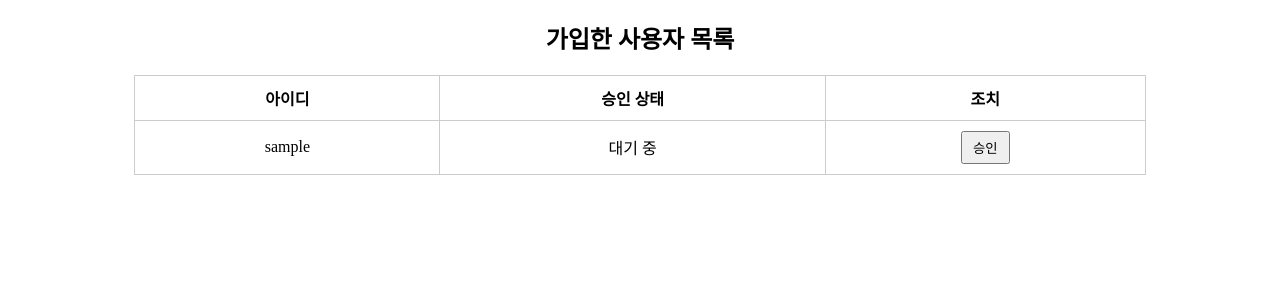
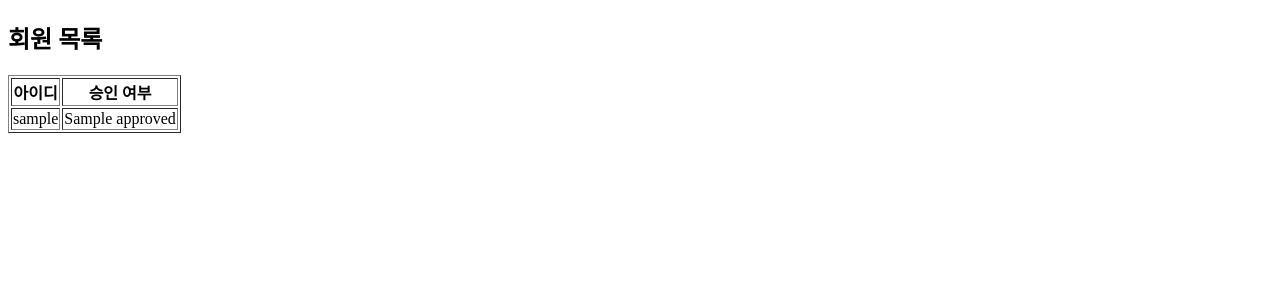
Before and after one commit to parkdonghyun1993/kream-auth-server, a Flask app: page /admin in a window 1280 px wide. Shown: the top 300 px of the page. Run offline with Flask 3, Linux system fonts and the light colour scheme; a database or web service that is not in the repository returns one stand-in record (values such as "Sample title").

Commit message:
Update admin.html

```diff
--- a/server_project/templates/admin.html
+++ b/server_project/templates/admin.html
@@ -1,42 +1,27 @@
+<!-- server_project/templates/admin.html -->
 <!DOCTYPE html>
 <html lang="ko">
 <head>
     <meta charset="UTF-8">
     <title>관리자 페이지</title>
-    <style>
-        table { border-collapse: collapse; width: 80%; margin: 20px auto; }
-        th, td { border: 1px solid #ccc; padding: 10px; text-align: center; }
-        button { padding: 5px 10px; }
-    </style>
 </head>
 <body>
-    <h2 style="text-align: center;">가입한 사용자 목록</h2>
-    <table>
+    <h2>회원 목록</h2>
+    <table border="1">
         <thead>
-            <tr><th>아이디</th><th>승인 상태</th><th>조치</th></tr>
+            <tr>
+                <th>아이디</th>
+                <th>승인 여부</th>
+            </tr>
         </thead>
         <tbody>
             {% for user in users %}
             <tr>
                 <td>{{ user.username }}</td>
-                <td>{{ '승인됨' if user.is_approved else '대기 중' }}</td>
-                <td>
-                    {% if not user.is_approved %}
-                        <button onclick="handleAction('approve', '{{ user.username }}')">승인</button>
-                    {% else %}
-                        <button onclick="handleAction('delete', '{{ user.username }}')">삭제</button>
-                    {% endif %}
-                </td>
+                <td>{{ user.approved }}</td>
             </tr>
             {% endfor %}
         </tbody>
     </table>
-    <script>
-        function handleAction(action, username) {
-            fetch(`/${action}/${username}`, {
-                method: 'POST'
-            }).then(res => location.reload());
-        }
-    </script>
 </body>
 </html>
```
